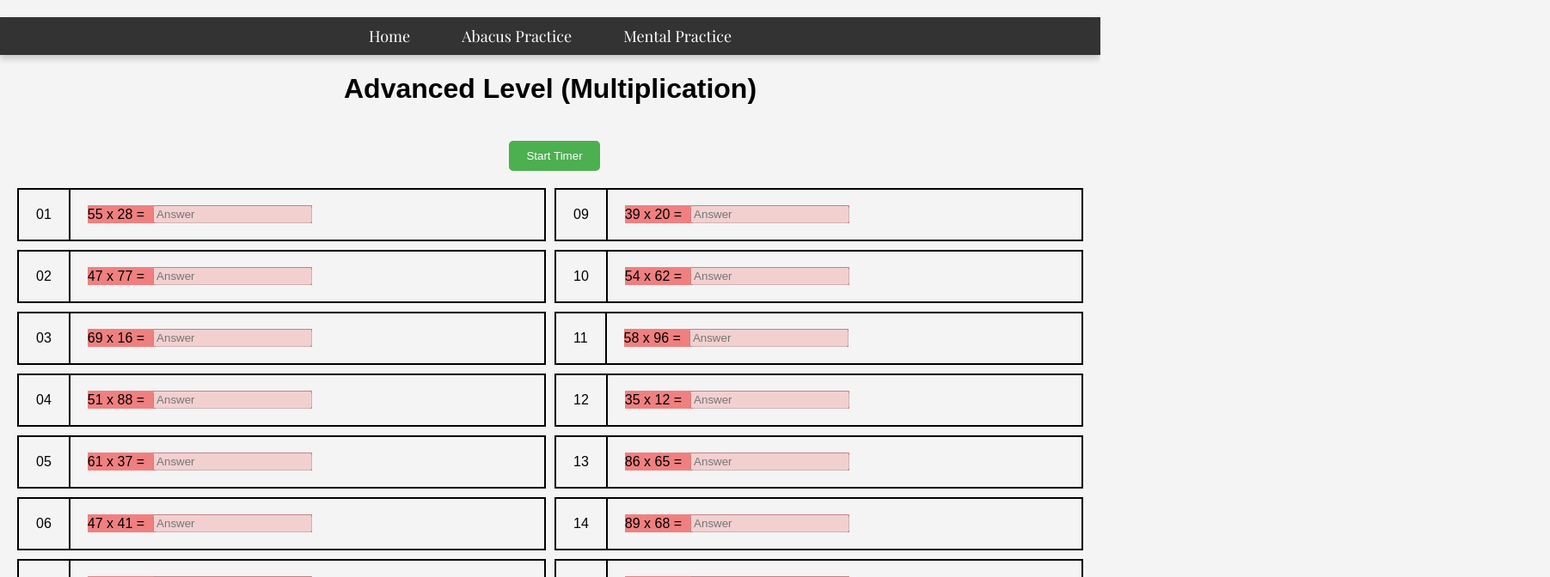
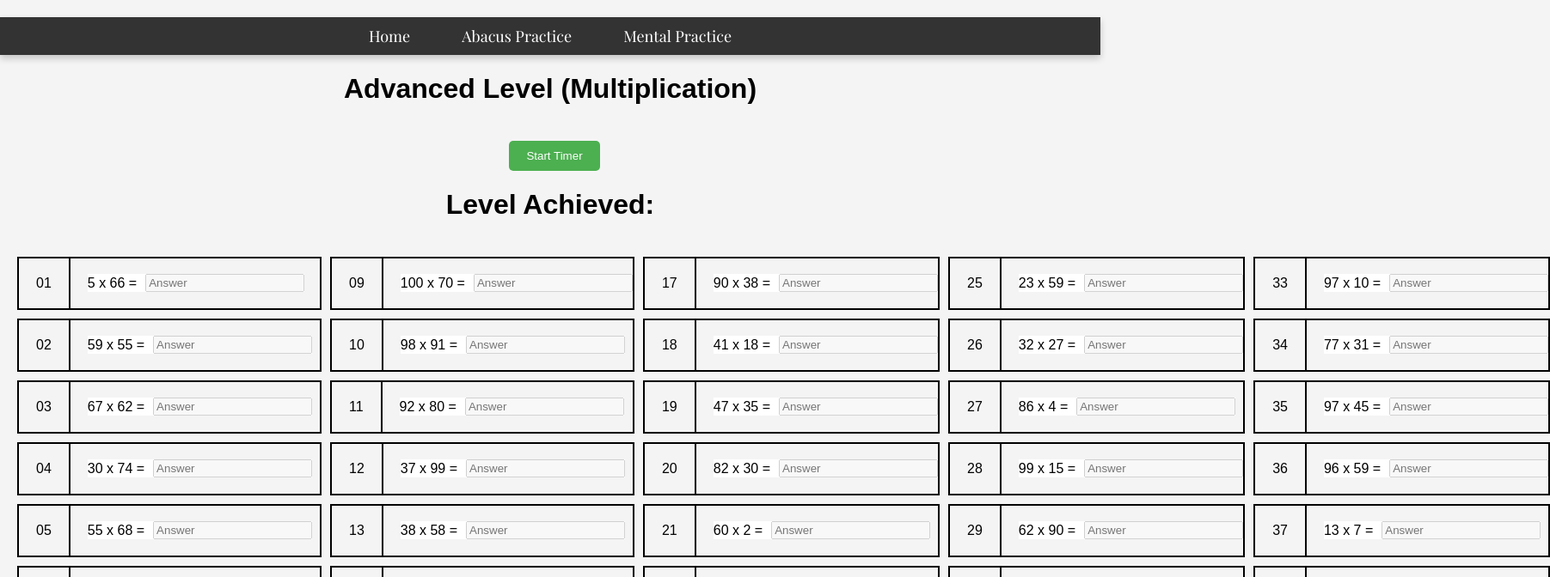
Before and after one commit to buteryy/abacus, a React (Vite) app: page /abacus-practive/multiplication in a window 1280 px wide. Shown: the top 672 px of the page at 86% size, 1803 px wide, since content can reach past the window. Built offline with nearby package versions, Linux system fonts and the light colour scheme; a web font is replaced by a local one.

Commit message:
new level
Co-authored-by: sanwlot <sanwlot@users.noreply.github.com>

```diff
--- a/src/pages/Multiplication.jsx
+++ b/src/pages/Multiplication.jsx
@@ -6,29 +6,29 @@ import "./Multiplication.css"
 export default function Multiplication() {
   const timerRef = useRef(null); // Ref to store the timer ID
   const [levels, setLevels] = useState(() => {
-    return generateLevels(15)
+    return generateLevels(40)
   })
   const [modalMessage, setModalMessage] = useState("") // Message for the modal
-  const [time, setTime] = useState(10)
+  const [time, setTime] = useState(5 * 60) // 5 minutes
   const [isTimerRunning, setIsTimerRunning] = useState(false)
   const [timesup, setTimesup] = useState(false)
 
   function handleTimer() {
     if (isTimerRunning) {
       // Stop the timer
+      clearInterval(timerRef.current);
+      timerRef.current = null;
+      setIsTimerRunning(false);
       setTimesup(false);
-      clearInterval(timerRef.current);
-      timerRef.current = null; // Clear the ref
-      setIsTimerRunning(false);
-      setTime(10); // Reset the time
+      setTime(5 * 60); // Reset the time
     } else {
-      // Reset levels when starting the timer
-      setLevels(generateLevels(15));
+      // Reset states when starting the timer
+      setTimesup(false);
+      setLevels(generateLevels(40)); // Reset levels
+      setModalMessage(""); // Clear modal message
+      setTime(5 * 60); // Reset time
 
-      // Clear the modal message when starting the timer again
-      setModalMessage("");
-
-      // Start the timer
+      // Start the timer after resetting the time
       setIsTimerRunning(true);
       timerRef.current = setInterval(() => {
         setTime((prevTime) => {
@@ -45,7 +45,6 @@ export default function Multiplication() {
       }, 1000);
     }
   }
-
 
   function getRandomNumber() {
     return Math.floor(Math.random() * 100) + 1
@@ -67,7 +66,6 @@ export default function Multiplication() {
     return levels;
   }
 
-
   function handleInputChange(levelIndex, value) {
     setLevels((prevLevels) =>
       prevLevels.map((level, index) =>
@@ -88,15 +86,41 @@ export default function Multiplication() {
     )
   }
 
+  const levelsCompleted = levels.filter((level) => level.isCorrect).length
+
+  let levelAchieved = ""
+  if (levelsCompleted === 40) {
+    levelAchieved = "4"
+  } else if (levelsCompleted >= 35) {
+    levelAchieved = "3"
+  } else if (levelsCompleted >= 30) {
+    levelAchieved = "2"
+  } else if (levelsCompleted >= 25) {
+    levelAchieved = "1"
+  }
+
   useEffect(() => {
     if (timesup) {
       // Clear the timer when time's up
-      clearInterval(timerRef.current);
-      timerRef.current = null;
+      clearInterval(timerRef.current)
+      timerRef.current = null
+      // reset the timer
+      setTime(5 * 60)
       // submit the answers when time is up
-      checkSolution();
+      checkSolution()
     }
-  }, [timesup]);
+  }, [timesup])
+  // useEffect(() => {
+  //   if (timesup) {
+  //     // Clear the timer when time's up
+  //     clearInterval(timerRef.current);
+  //     timerRef.current = null;
+  //     // reset the timer
+
+  //     // submit the answers when time is up
+  //     checkSolution();
+  //   }
+  // }, [timesup]);
 
   return (
     <>
@@ -121,18 +145,20 @@ export default function Multiplication() {
         }}>
           {isTimerRunning ? "Stop & Reset Timer" : "Start Timer"}
         </button>
+        {/* Show level achived */}
+        <h1> Level Achieved: {levelAchieved}</h1>
       </div>
       <div className="multiplication-cards-container">
         {levels.map((level, index) => (
           <div key={level.level} className="multiplication-card">
             <div className="multiplication-card-sr-num">{index < 9 ? `0${index + 1}` : index + 1}</div>
             <div className="quiz-numbers-and-input" style={{
-              backgroundColor:
-              level.isCorrect === null
-                ? "white" // Default white for unattempted levels
-                : level.isCorrect
-                ? "lightgreen" // Green for correct answers
-                : "lightcoral", // Red for wrong or empty answers
+               backgroundColor:
+               level.userSolution === "" // Default white for unattempted levels
+                 ? "white"
+                 : level.isCorrect
+                 ? "lightgreen" // Green for correct answers
+                 : "lightcoral", // Red for wrong answers
             }}>
                <span key={index}>{ level.numbers[0]} x {level.numbers[1]} =</span>
                <input
@@ -162,7 +188,7 @@ export default function Multiplication() {
             Submit
           </button>
           <button
-            onClick={() => setLevels(generateLevels(15))}
+            onClick={() => setLevels(generateLevels(40))}
             style={{
               padding: "10px 20px",
               backgroundColor: "#f44336",
```
